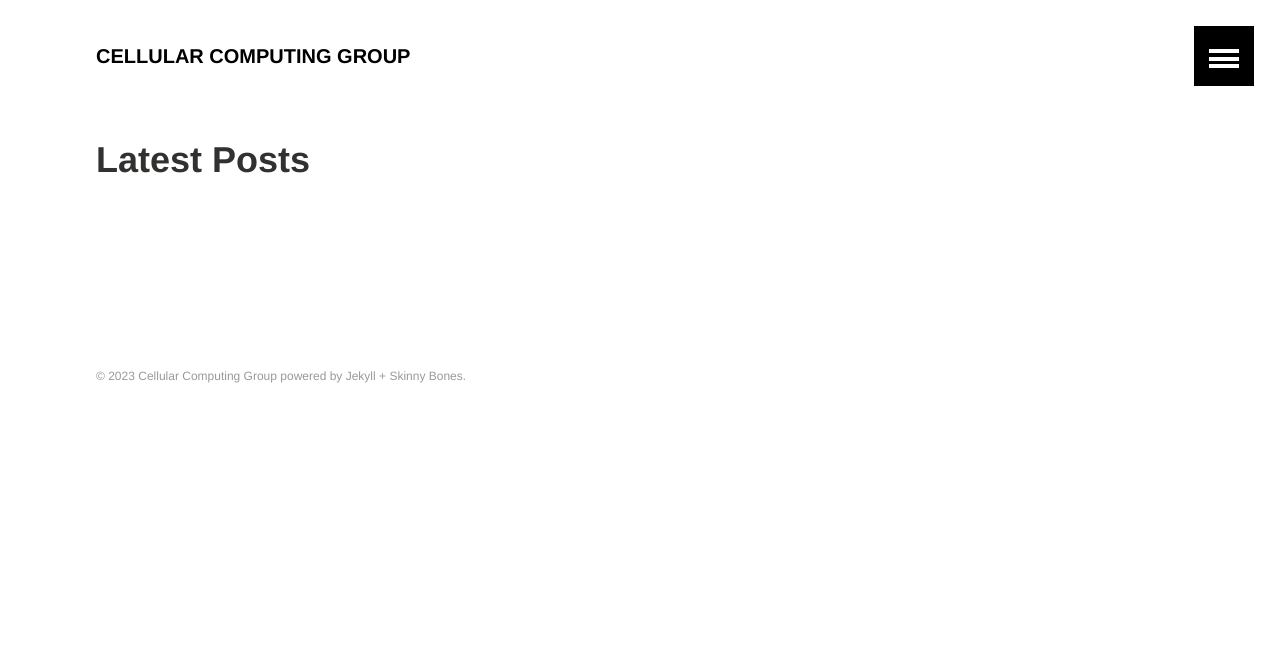
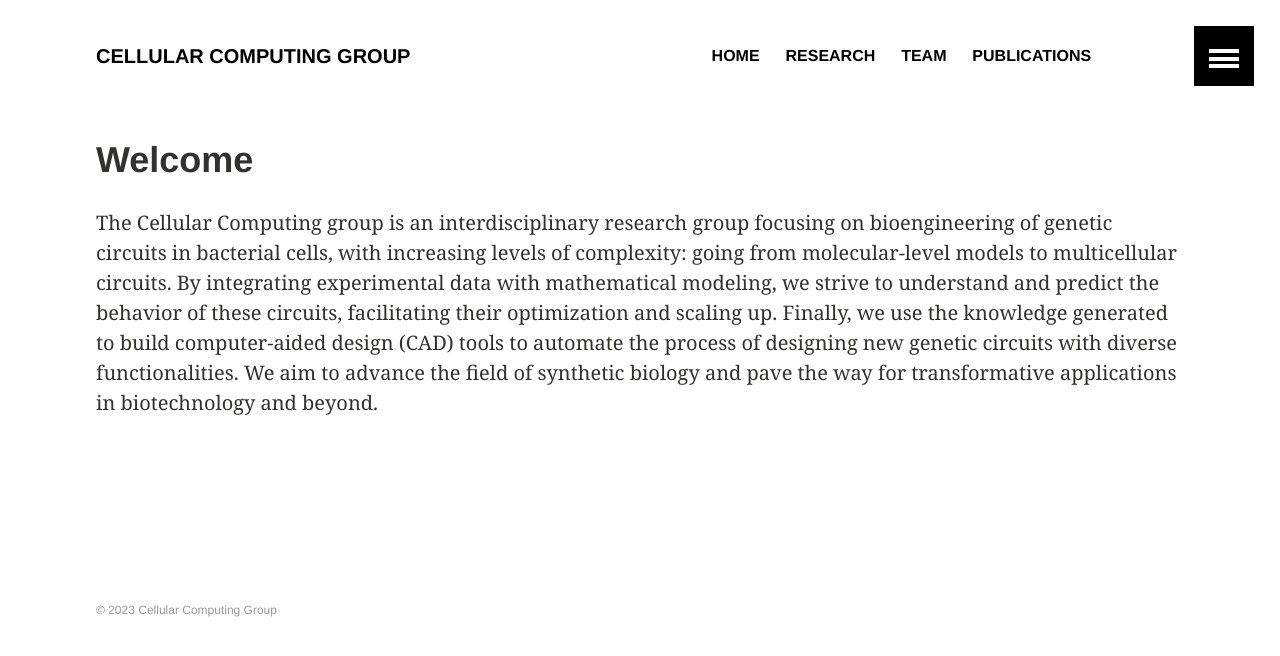
Before and after one commit to ROBACON/team-website, a Jekyll site: the page built from index.md, in a window 1280 px wide. Shown: the top 656 px of the page. Built offline with Jekyll 4.4.1, drawn with Linux system fonts in a browser that asks for light colours.

Commit message:
some stubs

```diff
--- a/_data/messages.yml
+++ b/_data/messages.yml
@@ -20,7 +20,7 @@ locales:
   de: &DEFAULT_DE
     <<: *DEFAULT_EN     # load English values as default
     overview: "&Uuml;bersicht"
-    toc: "Inhalt"
+    toc: ""
     written_by: "Verfasst von"
     updated: "Zuletzt aktualisiert:"
     share: ""
--- a/_includes/footer.html
+++ b/_includes/footer.html
@@ -11,5 +11,5 @@
 		{% endfor %}
 		</ul>
 	</nav><!-- /.bottom-menu -->
-	<p class="copyright">&#169; {{ site.time | date: '%Y' }} <a href="{{ site.url }}">{{ site.title }}</a> powered by <a href="http://jekyllrb.com" rel="nofollow">Jekyll</a> + <a href="http://mmistakes.github.io/jekyll-theme-skinny-bones/" rel="nofollow">Skinny Bones</a>.</p>
+	<p class="copyright">&#169; {{ site.time | date: '%Y' }} <a href="{{ site.url }}">{{ site.title }}</a></p>
 </footer>
--- a/_includes/navigation-sliding.html
+++ b/_includes/navigation-sliding.html
@@ -1,5 +1,5 @@
 <nav role="navigation" id="js-menu" class="sliding-menu-content">
-  <h5>{{ site.title }} <span>{{ site.data.messages.locales[site.locale].toc }}</span></h5>
+  <h5>{{ site.title }}</h5>
   <ul class="menu-item">
     {% for link in site.data.navigation %}<li>
       <a href="{{ site.url }}{{ link.url }}">
--- a/index.md
+++ b/index.md
@@ -1,8 +1,19 @@
 ---
 layout: archive
 permalink: /
-title: "Latest Posts"
+title: "Welcome"
 ---
+
+The Cellular Computing group is an interdisciplinary research group focusing
+on bioengineering of genetic circuits in bacterial cells, with increasing
+levels of complexity: going from molecular-level models to multicellular
+circuits. By integrating experimental data with mathematical modeling, we
+strive to understand and predict the behavior of these circuits, facilitating
+their optimization and scaling up. Finally, we use the knowledge generated to
+build computer-aided design (CAD) tools to automate the process of designing
+new genetic circuits with diverse functionalities. We aim to advance the field
+of synthetic biology and pave the way for transformative applications in
+biotechnology and beyond.
 
 <div class="tiles">
 {% for post in site.posts %}
```
Also changed, not shown: _data/navigation.yml (+17 -2 lines), publications.md (added, +6 -0 lines), research.md (added, +52 -0 lines), team.md (added, +6 -0 lines).
